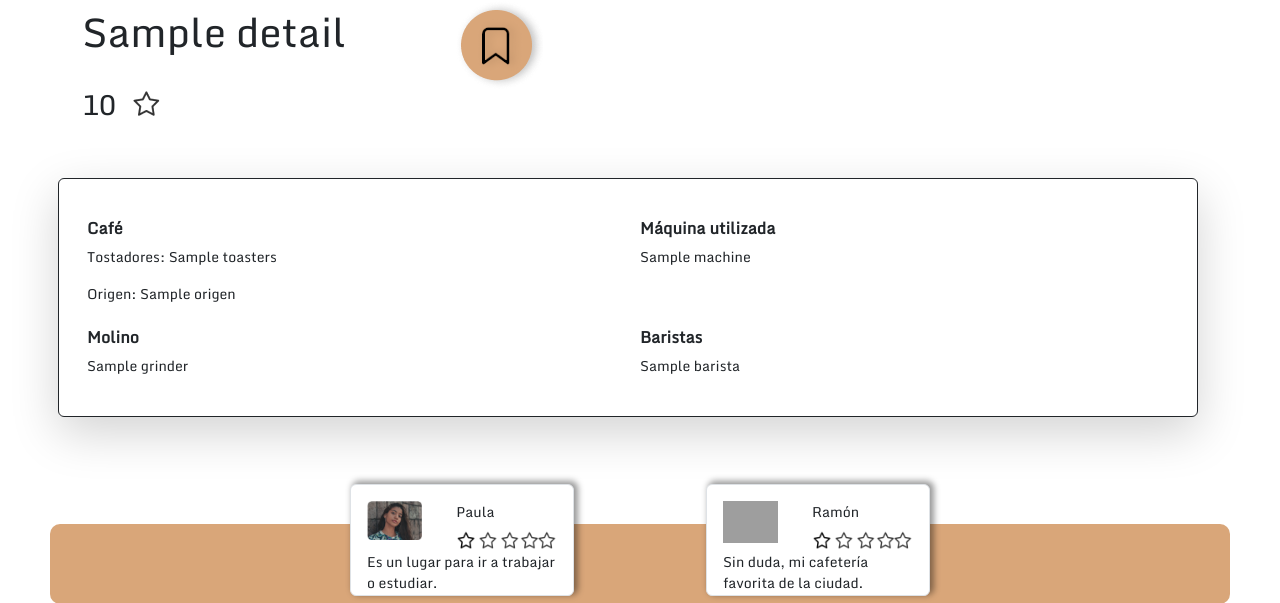
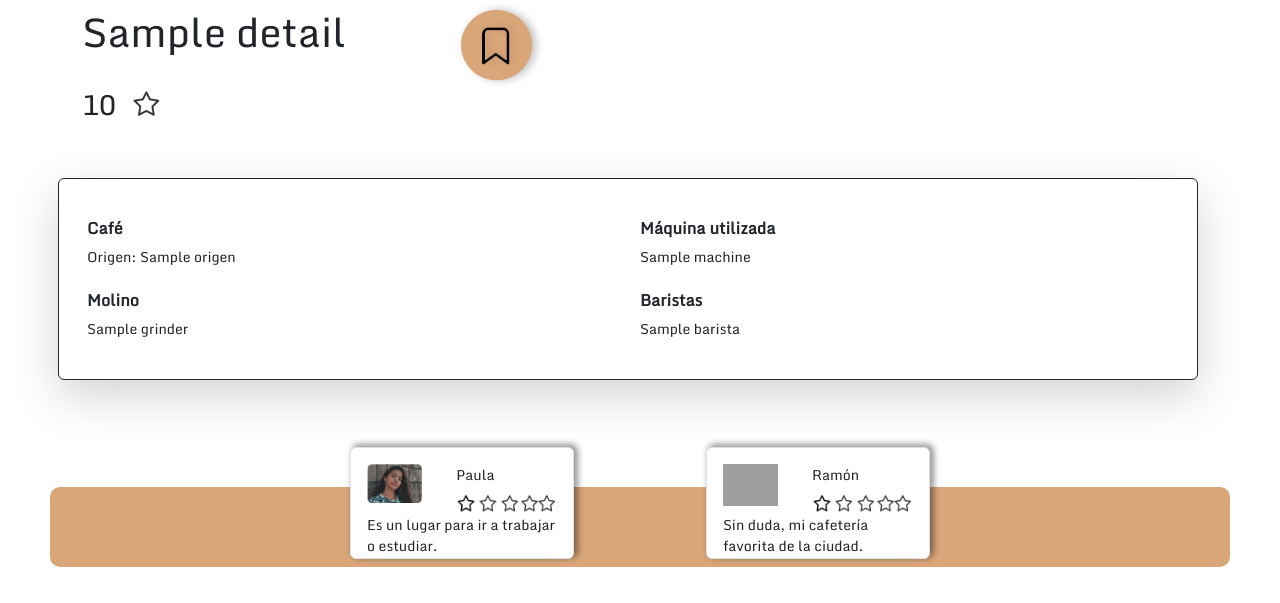
Before and after one commit to No-Country/s4-03-Python, a Django app: template coffeelovers/templates/coffee_house/coffee_details.html in a window 1280 px wide. Shown: the part 431-1034 px from the top of the page. Run offline with Django 4.2, Linux system fonts and the light colour scheme; the template is opened without the code that fills it: most values are stand-ins (such as "Sample title", 1, 10 or a date in 2020); grey boxes marked "Sample" are stand-in pictures; some libraries are stand-ins or nearby versions; grey boxes are pictures that could not be loaded.

Commit message:
Error in details corrected

```diff
--- a/coffeelovers/templates/coffee_house/coffee_details.html
+++ b/coffeelovers/templates/coffee_house/coffee_details.html
@@ -192,7 +192,6 @@
    <div class="row my-4">
    <div class="col">
     <h4 class="card-title">Café</h4>
-    <p class="card-text">Tostadores: {{ detail.toasters }}</p>
     <p class="card-text">Origen: {{ detail.origen }} </p>
 
     </div>
```
